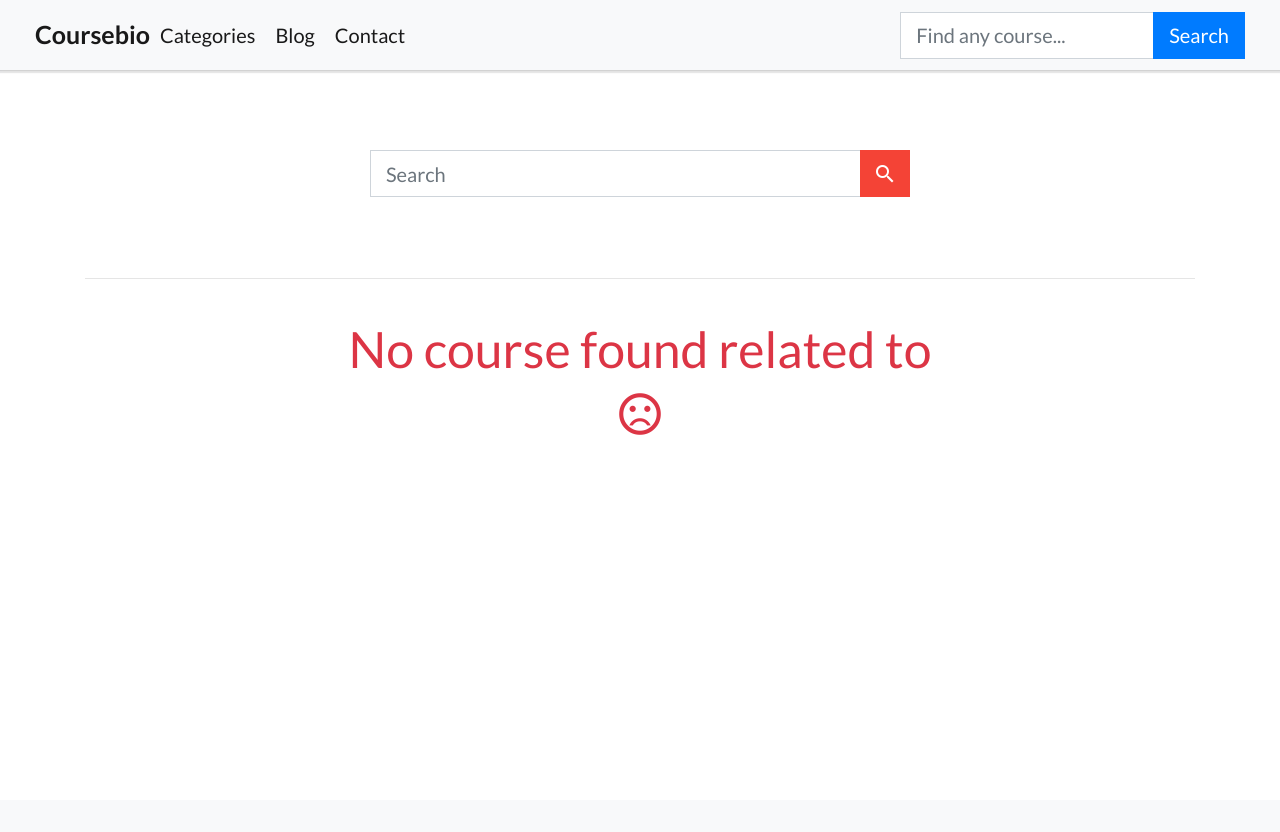
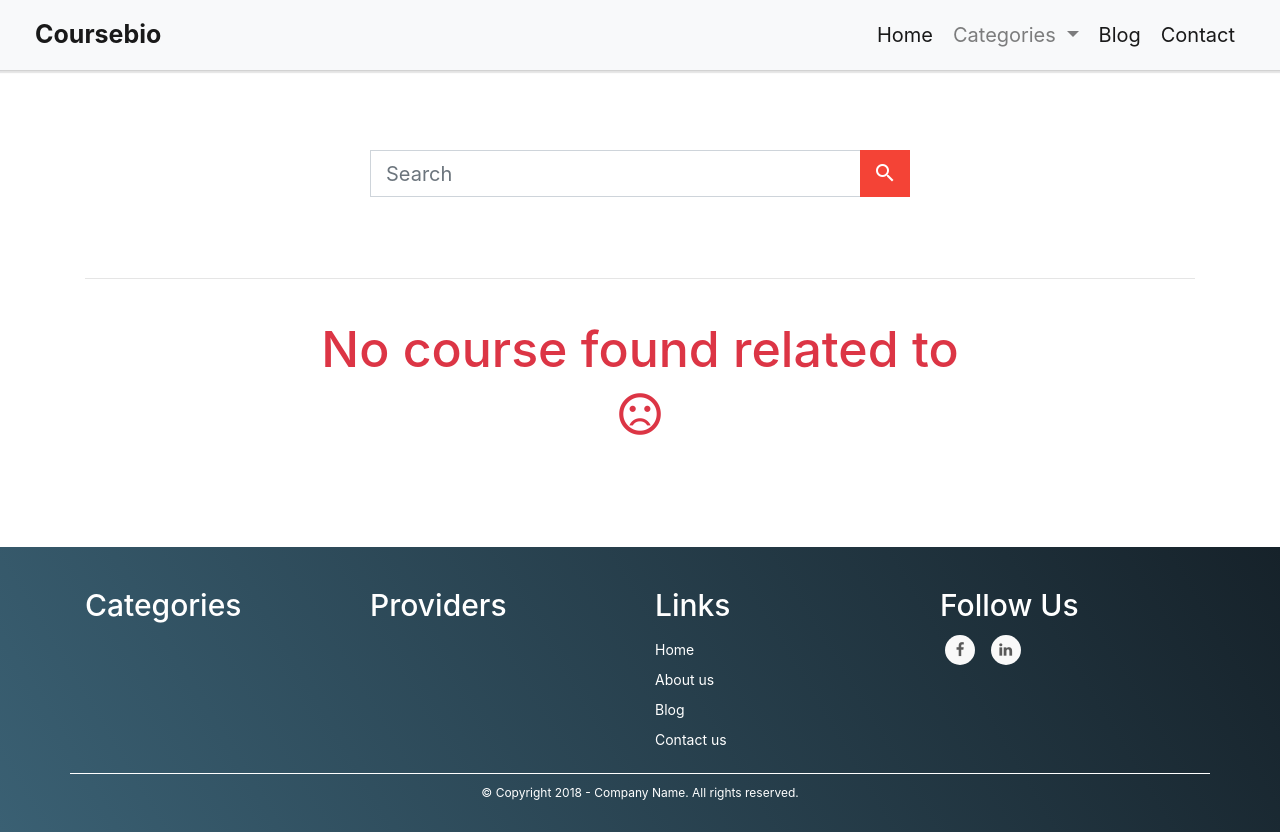
Before and after one commit to priyesh-04/coursebio, a Django app: page /search in a window 1280 px wide. Before the commit the page ends 435 px from the top, so only its background shows below. Run offline with Django 3.2, Linux system fonts and the light colour scheme; data that the repository does not hold is empty; some libraries are stand-ins or nearby versions.

Commit message:
footer created

```diff
--- a/courserank/settings.py
+++ b/courserank/settings.py
@@ -73,6 +73,9 @@ TEMPLATES = [
                 'django.template.context_processors.request',
                 'django.contrib.auth.context_processors.auth',
                 'django.contrib.messages.context_processors.messages',
+                'courses.views.course_category_list',
+                'courses.views.provider_list',
+                # 'blog.views.blog_category_list',
             ],
         },
     },
--- a/courses/views.py
+++ b/courses/views.py
@@ -22,9 +22,16 @@ from courses.models import (
 
 def course_category_list(request):
     # Category loops on index page.
-    category_list = Category.objects.filter()
+    category_list = Category.objects.all()
     context = {
         "course_category_list": category_list,
+    }
+    return context
+
+def provider_list(request):
+    provider_list = Provider.objects.all()
+    context = {
+        "provider_list": provider_list,
     }
     return context
 
--- a/templates/base.html
+++ b/templates/base.html
@@ -46,7 +46,7 @@
 
 	  {% block content %}
     {% endblock %}
-
+    {% include 'base/footer/footer.html' %}
 	<!-- JavaScript -->
     {% include 'base/js.html' %}
 
--- a/templates/base/footer/footer.html
+++ b/templates/base/footer/footer.html
@@ -1,161 +1,183 @@
-<style>
-	/*.footer {
-		height: 250px;
-		background: #222222;
-		color: #fff;
-	}
 
-	.footer a {
-		color: #fff;
-	}
+  <link rel="stylesheet" href="https://maxcdn.bootstrapcdn.com/bootstrap/4.1.3/css/bootstrap.min.css">
+  <script src="https://ajax.googleapis.com/ajax/libs/jquery/3.3.1/jquery.min.js"></script>
+  <script src="https://cdnjs.cloudflare.com/ajax/libs/popper.js/1.14.3/umd/popper.min.js"></script>
+  <script src="https://maxcdn.bootstrapcdn.com/bootstrap/4.1.3/js/bootstrap.min.js"></script>
+   <link href="https://maxcdn.bootstrapcdn.com/font-awesome/4.7.0/css/font-awesome.min.css" rel="stylesheet" >
 
-	.footer a:hover {
-		color: var(--danger);
-	}
 
-	.footer-about-section {
-		margin-left: 25px;
-	}
-
-	.footer-about-section ul {
-		list-style: none;
-		margin: 0;
-		padding: 0;
-	}*/
-
-	footer {
-		height: 60px;
-	    background: #000;
-	}
-</style>
-<!-- <div class="footer">
+<footer class="mainfooter" role="contentinfo">
+  <div class="footer-middle">
+  <div class="container">
+    <div class="row">
+      <div class="col-md-3 col-sm-6">
+        <!--Column1-->
+        <div class="footer-pad">
+          <h4>Categories</h4>
+          <ul class="list-unstyled">
+          	{% for category in course_category_list %}
+              <li><a href="{{category.get_absolute_url}}">{{category}}</a></li>
+            {% endfor %}
+          </ul>
+        </div>
+      </div>
+      <div class="col-md-3 col-sm-6">
+        <!--Column1-->
+        <div class="footer-pad">
+          <h4>Providers</h4>
+          <ul class="list-unstyled">
+            {% for provider in provider_list %}
+              <li><a href="affiliate Link of provider">{{provider}}</a></li>
+            {% endfor %}
+          </ul>
+        </div>
+      </div>
+      <div class="col-md-3 col-sm-6">
+        <!--Column1-->
+        <div class="footer-pad">
+          <h4>Links</h4>
+          <ul class="list-unstyled">
+            <li><a href="#">Home</a></li>
+            <li><a href="#">About us</a></li>
+            <li><a href="#">Blog</a></li>
+            <li><a href="#">Contact us</a></li>
+          </ul>
+        </div>
+      </div>
+    	<div class="col-md-3">
+    		<h4>Follow Us</h4>
+            <ul class="social-network social-circle">
+             <li><a href="#" class="icoFacebook" title="Facebook"><i class="fa fa-facebook"></i></a></li>
+             <li><a href="#" class="icoLinkedin" title="Linkedin"><i class="fa fa-linkedin"></i></a></li>
+            </ul>
+		</div>
+    </div>
 	<div class="row">
-		<div class="col-sm-6 col-md-4 col-lg-4 mt-3">
-			<div class="footer-about-section">
-				<div>
-					<h4>Atoz</h4>
-				</div>
-				<div>
-					<ul>
-						<li><a href="">Meet Our Team</a></li>
-						<li><a href="">Contact us</a></li>
-						<li><a href="">About Us</a></li>
-						<li><a href="">Terms and Conditions*</a></li>
-						<li><a href="">Privacy</a></li>
-					</ul>
-				</div>
-			</div>
+		<div class="col-md-12 copy">
+			<p class="text-center">&copy; Copyright 2018 - Company Name.  All rights reserved.</p>
 		</div>
 	</div>
-</div> -->
 
-<div class="newsletter">
-	<div class="container">
-		<div class="row">
-			<div class="col-md-12">
-				<div class="newsletter-form-div">
-					<h4><p>Sign Up for the <strong>NEWSLETTER</strong></p></h4>
-					<form method='POST' action='' class="form newsletter-form">
-					    <div class="input-group">
-					        <input class="form-control" type="text" placeholder="Enter Your Email" name='newsletter'>
-					        <span class="input-group-append">
-					            <button type="submit" class="subs-btn">
-					            	<i class="material-icons">
-										mail
-									</i>
-									Subscribe
-					            </button>
-					        </span>
-					    </div>
-					</form>
-				</div>
-			</div>
-		</div>
-	</div>
-</div>
-<div class="footer-info-div">
-	<div class="container text-white">
-		<div class="pt-4 footer-div">
-			<h6>We help you decide "What to Buy" & "Where to Buy".</h6>
-			<p>We have the following features and tools on our site to make the research experience better:</p>
-			<p>
-				<strong>News:</strong> We cover everything and anything in technology – all the important news, launches, live videos, and much more.
-			</p>
-			<p>
-				<strong>Videos:</strong> Prefer watching a video for a mobile review? Check out our YouTube channel. We shoot product videos in Hindi and English for our users.
-			</p>
-			<p>
-				<strong>Price Comparison:</strong> We cover prices from all the top online retailers like Amazon, Flipkart, Paytm, Tata CLiQ etc. and show it along with applicable offers and coupons so that users can get the best price for the product.
-			</p>
-			<p>
-				<strong>Upcoming Products: </strong> We constantly look for information on upcoming products on the certification and other similar sites, and keep our database and section for upcoming products updated at all times. For many of these products, we are the first ones among all tech news sites to cover them.
-			</p>
-		</div>
-	</div>
-</div>
+
+  </div>
+  </div>
+</footer>
 
 <style>
-	.newsletter {
-		background-color: #E4E7ED;
-		/*border-top: 2px solid #E4E7ED;*/
-		border-bottom: 3px solid rgba(0, 169, 255, 1);
-		padding-bottom: 45px;
-	}
-	.newsletter p {
-	    font-size: 1.2rem;
-	    margin: 20px 0 30px 0;
-	    text-align: center;
-	}
-	.newsletter-form {
-		width: 60%;
-		margin: auto;
-		font-size: 0.9rem;
-	}
 
-	.newsletter .material-icons {
-		color: #fff;
-		font-size: 0.9rem;
-		vertical-align: middle;
-		margin-top: -5px;
-		margin-right: 0;
-	}
+/*FOOTER*/
 
-	.subs-btn {
-		display: inline-block;
-		color: #fff;
-		width: 160px;
-	    font-weight: 700;
-	    background: rgba(0, 169, 255, 1);
-	    border: none;
-	    /*border-radius: 0px 40px 40px 0px;*/
-	}
-	.footer-info-div {
-		background-color: #15161D;
-	}
+footer {
+  background: #16222A;
+  background: -webkit-linear-gradient(59deg, #3A6073, #16222A);
+  background: linear-gradient(59deg, #3A6073, #16222A);
+  color: white;
+  margin-top:100px;
+}
 
-	.footer-div	{
-		font-size: 0.7rem;
-		font-weight: 300;
-		padding-bottom: 20px;
-	}
+footer a {
+  color: #fff;
+  font-size: 14px;
+  transition-duration: 0.2s;
+}
 
-	.footer-div strong {
-		color: rgba(0, 169, 255, 1);
-	}
+footer a:hover {
+  color: #FA944B;
+  text-decoration: none;
+}
 
-	@media only screen and (max-width: 600px) {
-		.newsletter-form {
-			width: 100%;
-		}
-	}
+.copy {
+  font-size: 12px;
+  padding: 10px;
+  border-top: 1px solid #FFFFFF;
+}
+
+.footer-middle {
+  padding-top: 2em;
+  color: white;
+}
+
+
+/*SOCİAL İCONS*/
+
+/* footer social icons */
+
+ul.social-network {
+  list-style: none;
+  display: inline;
+  margin-left: 0 !important;
+  padding: 0;
+}
+
+ul.social-network li {
+  display: inline;
+  margin: 0 5px;
+}
+
+
+/* footer social icons */
+
+.social-network a.icoFacebook:hover {
+  background-color: #3B5998;
+}
+
+.social-network a.icoLinkedin:hover {
+  background-color: #007bb7;
+}
+
+.social-network a.icoFacebook:hover i,
+.social-network a.icoLinkedin:hover i {
+  color: #fff;
+}
+
+.social-network a.socialIcon:hover,
+.socialHoverClass {
+  color: #44BCDD;
+}
+
+.social-circle li a {
+  display: inline-block;
+  position: relative;
+  margin: 0 auto 0 auto;
+  -moz-border-radius: 50%;
+  -webkit-border-radius: 50%;
+  border-radius: 50%;
+  text-align: center;
+  width: 30px;
+  height: 30px;
+  font-size: 15px;
+}
+
+.social-circle li i {
+  margin: 0;
+  line-height: 30px;
+  text-align: center;
+}
+
+.social-circle li a:hover i,
+.triggeredHover {
+  -moz-transform: rotate(360deg);
+  -webkit-transform: rotate(360deg);
+  -ms--transform: rotate(360deg);
+  transform: rotate(360deg);
+  -webkit-transition: all 0.2s;
+  -moz-transition: all 0.2s;
+  -o-transition: all 0.2s;
+  -ms-transition: all 0.2s;
+  transition: all 0.2s;
+}
+
+.social-circle i {
+  color: #595959;
+  -webkit-transition: all 0.8s;
+  -moz-transition: all 0.8s;
+  -o-transition: all 0.8s;
+  -ms-transition: all 0.8s;
+  transition: all 0.8s;
+}
+
+.social-network a {
+  background-color: #F9F9F9;
+}
+
 </style>
-
-<footer>
-	<div class="container">
-		<div>
-			<h6 class="text-white" style="padding: 20px 0;text-align: center;font-size: 0.7rem;">
-				© AtoZ Web Technology Private Limited. All Rights Reserved.
-			</h6>
-		</div>
-	</div>
-</footer>
--- a/templates/base/navbar/navbar.html
+++ b/templates/base/navbar/navbar.html
@@ -19,11 +19,23 @@
         </div>
       </div>
       <!-- <hr> -->
-      <ul class="navbar-nav mr-auto">
+      <ul class="navbar-nav ml-auto">
         <li class="nav-item active">
           <a class="nav-link" href="">
-              Categories
+              Home
           </a>
+        </li>
+        <li class="nav-item dropdown">
+          <a class="nav-link dropdown-toggle" href="#" id="navbarDropdown" role="button" data-toggle="dropdown" aria-haspopup="true" aria-expanded="false">
+            Categories
+          </a>
+          <div class="dropdown-menu" aria-labelledby="navbarDropdown">
+            {% for category in course_category_list %}
+              <a class="dropdown-item" href="{{category.get_absolute_url}}">{{category}}</a>
+            {% endfor %}
+            <div class="dropdown-divider"></div>
+            <a class="dropdown-item" href="#">All Courses</a>
+          </div>
         </li>
         <li class="nav-item active">
           <a class="nav-link" href="">
@@ -36,7 +48,6 @@
           </a>
         </li>
       </ul>
-      {% include 'search_forms/search-form2.html' %}
     </div>
   </div>
 </nav>
```
